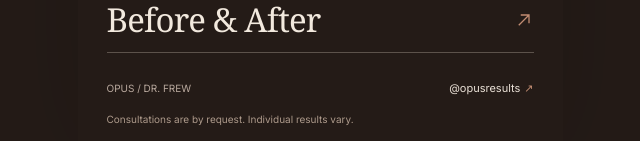
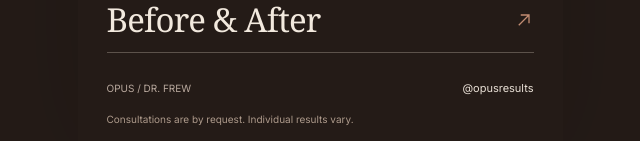
Before and after one commit to amydojo/opus-link-hub, a Next.js app: page / in a window 1280 px wide. Shown: the part 656-797 px from the top of the page, without its empty margins (320-960 px from the left). Built offline with nearby package versions, Linux system fonts and the light colour scheme; a web font is replaced by a local one.

Commit message:
Replace emoji-like OPUS results arrow with consistent vector icon

```diff
--- a/app/links/LinkCards.tsx
+++ b/app/links/LinkCards.tsx
@@ -77,7 +77,10 @@ export default function LinkCards() {
         <div className={styles.linkFooter}>
           <span>OPUS / DR. FREW</span>
           <a href="https://www.instagram.com/opusresults/" aria-label="OPUS results on Instagram">
-            @opusresults <span aria-hidden="true">↗</span>
+            @opusresults
+            <svg className={styles.socialArrow} viewBox="0 0 20 20" aria-hidden="true" focusable="false">
+              <path d="M4.75 15.25 15 5m-8.25 0H15v8.25" fill="none" stroke="currentColor" strokeWidth="1.3" />
+            </svg>
           </a>
         </div>
         <p className={styles.disclaimer}>Consultations are by request. Individual results vary.</p>
```
